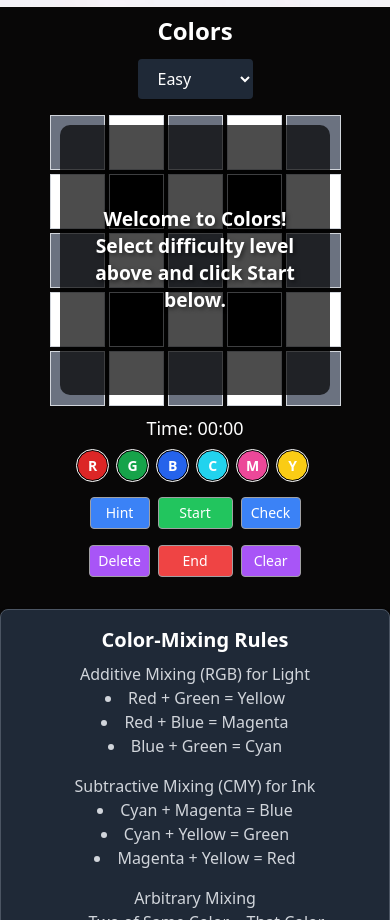
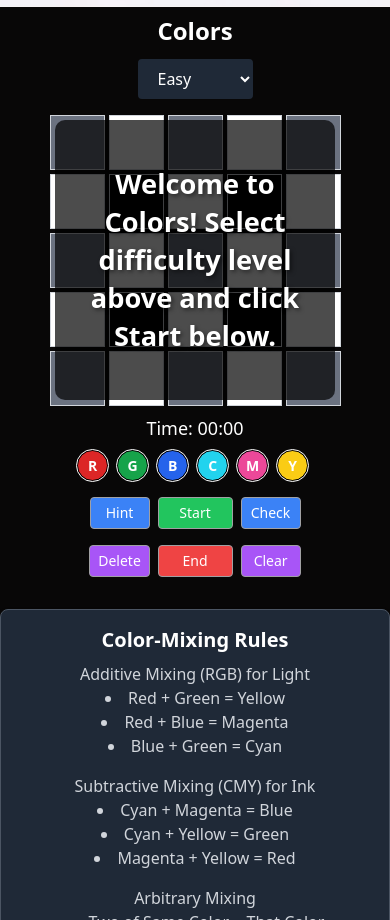
Before and after one commit to schlajo/colors-game, a React (Vite) app: page / in a window 390 px wide. Shown: the part 1239-2159 px from the top of the page. Built offline with nearby package versions, Linux system fonts and the light colour scheme.

Commit message:
I just changed the sizes of the welcome overlay messages for both web and mobile.

```diff
--- a/src/index.css
+++ b/src/index.css
@@ -180,10 +180,10 @@ body,
   padding: 1.5rem;
   border-radius: 10px;
   text-align: center;
-  width: 270px;
-  max-width: 270px;
-  height: 270px;
-  max-height: 270px;
+  width: 350px;
+  max-width: 350px;
+  height: 350px;
+  max-height: 350px;
   font-size: 1.5rem;
   font-weight: 600;
   line-height: 1.4;
@@ -194,30 +194,30 @@ body,
 
 /* Smaller overlay for Difficult level to avoid overlapping with difficulty selector */
 .welcome-message.difficult {
-  width: 200px;
-  max-width: 200px;
-  height: 200px;
-  max-height: 200px;
-  font-size: 1.2rem;
+  width: 400px;
+  max-width: 400px;
+  height: 400px;
+  max-height: 400px;
+  font-size: 1.7rem;
   padding: 1rem;
   top: 50%;
 }
 
 @media (max-width: 640px) {
   .welcome-message {
-    font-size: 1.2rem;
-    padding: 1.5rem;
+    font-size: 1.7rem;
+    padding: 1rem;
     width: 280px;
     height: 280px;
   }
 
   .welcome-message.difficult {
-    width: 220px;
-    max-width: 220px;
-    height: 220px;
-    max-height: 220px;
-    font-size: 1rem;
-    padding: 0.8rem;
+    width: 280px;
+    max-width: 280px;
+    height: 280px;
+    max-height: 280px;
+    font-size: 1.7rem;
+    padding: 1rem;
     top: 50%;
   }
 }
```
